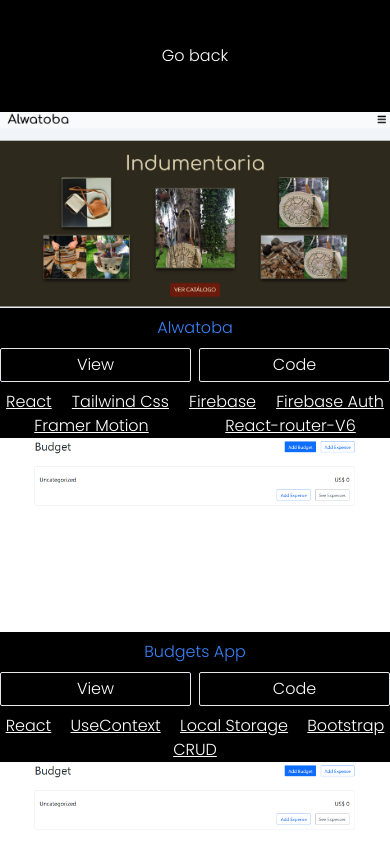
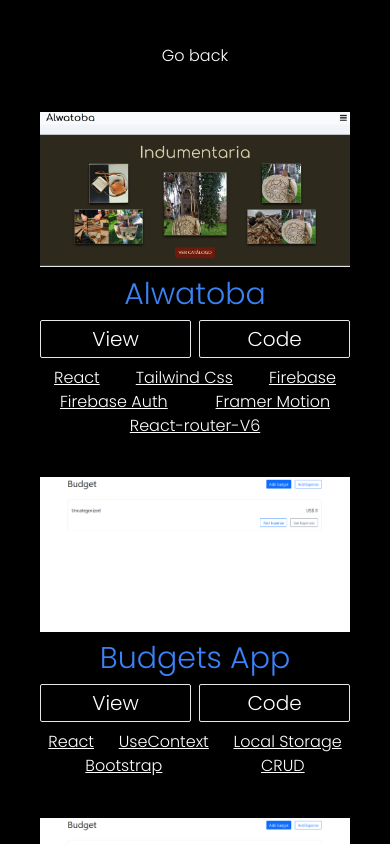
Before and after one commit to GermanGab1781/Portfolio, a React (Create React App) app: page / in a window 390 px wide. Both pictures are taken after a click on the button "My projects". Built offline with nearby package versions, Linux system fonts and the light colour scheme.

Commit message:
Removed Responsive logic and Installed React-responsive instead

```diff
--- a/package.json
+++ b/package.json
@@ -10,6 +10,7 @@
     "framer-motion": "^7.6.1",
     "react": "^18.2.0",
     "react-dom": "^18.2.0",
+    "react-responsive": "^9.0.0",
     "react-scripts": "5.0.1",
     "web-vitals": "^2.1.4"
   },
@@ -20,7 +21,6 @@
     "eject": "react-scripts eject",
     "predeploy": "npm run build",
     "deploy": "gh-pages -d build"
-
   },
   "eslintConfig": {
     "extends": [
--- a/src/App.jsx
+++ b/src/App.jsx
@@ -11,20 +11,21 @@
 import Linkedin from "./media/Linkedin.png"
 import Resume from "./media/Resume.png"
 import Bootstrap from "./media/Bootstrap.png"
-import { useState } from "react";
 import SkillsIcon from "./components/SkillsIcon";
 import ContactIcon from "./components/ContactIcon";
-import { useMediaQuery } from "./MediaQuery";
+import { useState } from "react";
+import { useMediaQuery } from 'react-responsive'
 
 function App() {
   const [menu, setMenu] = useState(false)
   const [about,setAbout] = useState(0)
-  const isMobile = useMediaQuery("(max-width: 500px)");
+  const isMobile = useMediaQuery({query: "(max-width: 800px)"});
+
 
   return (
     <motion.div className="xl:grid xl:grid-rows-2 xl:grid-cols-2 flex flex-col xl:gap-y-10 bg-black text-white w-screen h-screen pb-36 font-Montserrat">
       {/* Title */}
-      <motion.div initial={isMobile ? {x:0,y:"30vw",scale:1.5} : {x:"22vw",y:"30%",scale:1.5}} animate={isMobile ? {x:0,y:0,scale:1} :{x:0,y:0,scale:1}} transition={{delay:1,duration:3}} className="mx-auto xl:col-start-1 flex flex-col xl:h-full h-1/2 2xl:ml-20 2xl:mt-20 xl:ml-16 xl:mt-16 place-content-center text-center">
+      <motion.div initial={isMobile ? {y:"30vw",scale:1.5} : {x:"22vw",y:"30%",scale:1.5}} animate={isMobile ? {y:0,scale:1} :{x:0,y:0,scale:1}} transition={{delay:1,duration:3}} className="mx-auto xl:col-start-1 flex flex-col xl:h-full h-1/2 2xl:ml-20 2xl:mt-20 xl:ml-16 xl:mt-16 place-content-center text-center">
         <span className="2xl:text-8xl xl:text-7xl text-2xl font-bold">Germán Gabriel</span>
         <span className="2xl:text-6xl xl:text-5xl text-xl">Fullstack developer</span>
       </motion.div>
@@ -39,7 +40,7 @@
 
         {/* Skills */}
         <motion.div className="">
-          <span className="bg-slate-300 sm:bg-red-800 md:bg-amber-400 lg:bg-lime-500 xl:bg-sky-500 2xl:bg-violet-700 p-5"></span>
+          {/* <span className="bg-slate-300 sm:bg-red-800 md:bg-amber-400 lg:bg-lime-500 xl:bg-sky-500 2xl:bg-violet-700 p-5"></span> */}
           <span className="2xl:text-3xl text-2xl font-semibold">Skills</span>
           <div className="flex flex-row flex-wrap">
             <SkillsIcon name="React" img={ReactIcon}/>
--- a/src/MediaQuery.jsx
+++ /dev/null
@@ -1,18 +0,0 @@
-import { useEffect, useState } from "react";
-
-export function useMediaQuery(query) {
-  const [matches, setMatches] = useState(false);
-  useEffect(() => {
-    const media = window.matchMedia(query);
-    if (media.matches !== matches) {
-      setMatches(media.matches);
-    }
-    const listener = () => {
-      setMatches(media.matches);
-    };
-    media.addListener(listener);
-    return () => media.removeListener(listener);
-  }, [matches, query]);
-
-  return matches;
-}
--- a/src/components/ProjectItem.jsx
+++ b/src/components/ProjectItem.jsx
@@ -8,15 +8,15 @@
   return (
     <motion.li variants={variants} transition={{duration:0.3}} className='flex flex-col 2xl:w-80 xl:w-64 gap-2 cursor-default text-center'>
       <img className='2xl:w-80 2xl:h-56 xl:w-64 xl:h-40' src={img} alt="bruh"/>
-      <span className='text-blue-500 2xl:text-4xl xl:text-3xl whitespace-nowrap'>{name}</span>
+      <span className='text-blue-500 2xl:text-4xl text-3xl whitespace-nowrap'>{name}</span>
       <div className='flex flex-row gap-x-2'>
-        <a className='text-white 2xl:text-2xl xl:text-xl border rounded-sm hover:border-blue-500 hover:text-slate-400 p-1 w-1/2 transition-all' href={urlPage} target="_blank" rel="noreferrer">View</a>
-        <a className='text-white 2xl:text-2xl xl:text-xl border rounded-sm hover:border-blue-500 hover:text-slate-400 p-1 w-1/2 transition-all' href={urlCode} target="_blank" rel="noreferrer">Code</a>
+        <a className='text-white 2xl:text-2xl text-xl border rounded-sm hover:border-blue-500 hover:text-slate-400 p-1 w-1/2 transition-all' href={urlPage} target="_blank" rel="noreferrer">View</a>
+        <a className='text-white 2xl:text-2xl text-xl border rounded-sm hover:border-blue-500 hover:text-slate-400 p-1 w-1/2 transition-all' href={urlCode} target="_blank" rel="noreferrer">Code</a>
       </div>
       <div className='flex flex-wrap gap-x-2 m-auto'>
         {languages.map((language,index)=>{
           return(
-            <span className='m-auto underline' key={index}>{language}</span>
+            <span className='m-auto underline text-md' key={index}>{language}</span>
           )
         })}
       </div>
--- a/src/components/Projects.jsx
+++ b/src/components/Projects.jsx
@@ -9,7 +9,7 @@
     closed: {}
   };
   return (
-    <motion.ul variants={variants} className='flex flex-row flex-wrap xl:mt-16 w-screen place-content-evenly '>
+    <motion.ul variants={variants} className='flex flex-row gap-10 place-content-center flex-wrap xl:my-16 px-10 w-full'>
       {projectsData.map((project, index) =>{
         return(
           <ProjectItem key={index} name={project.name} img={project.img} urlPage={project.urlPage} urlCode={project.urlCode} languages={project.languages}/>
--- a/src/components/SkillsIcon.jsx
+++ b/src/components/SkillsIcon.jsx
@@ -3,7 +3,7 @@
 const SkillsIcon = ({name, img}) => {
   return (
       <div className="relative m-auto group mb-8">
-        <img className="xl:h-24 xl:w-24 h-10 w-10 group-hover:scale-110 transition-all duration-300 " src={img} alt="React Icon"/>
+        <img className="2xl:h-24 2xl:w-24 xl:h-20 xl:w-20 h-10 w-10 group-hover:scale-110 transition-all duration-300 " src={img} alt="React Icon"/>
         <span className="absolute opacity-0 group-hover:opacity-100 transition-all duration-300 delay-100 text-2xl -bottom-8 left-1/2 -translate-x-1/2 whitespace-nowrap text-white">{name}</span>
       </div>
   );
--- a/src/components/SliderMenu.jsx
+++ b/src/components/SliderMenu.jsx
@@ -17,7 +17,7 @@
       ?"fixed bottom-0 w-screen h-full text-center bg-black transition-all ease-in-out duration-1000 overflow-y-auto"
       :"fixed bottom-0 w-screen h-16 text-center bg-blue-700 transition-all ease-in-out duration-1000"
     }>
-      <button className={state ?'xl:text-3xl xl:mt-2 p-1 mt-10 transition-all ' :'xl:text-3xl xl:mt-2 p-1 transition-all'} onClick={handleClose}>{state ? "Go back"  :"My projects" }</button>
+      <button className={state ?'xl:text-3xl xl:mt-2 p-1 mt-10 transition-all' :'xl:text-3xl xl:mt-2 p-1 transition-all'} onClick={handleClose}>{state ? "Go back"  :"My projects" }</button>
       <motion.div className='mt-10 ' animate={state ? "open" : "closed"} variants={variants}>
         <Projects/>
       </motion.div>
--- a/src/data/projectsData.js
+++ b/src/data/projectsData.js
@@ -19,6 +19,34 @@
     urlPage:"https://germangab1781.github.io/budgets",
     urlCode:"https://github.com/GermanGab1781/budgets",
     languages:["React","UseContext","Local Storage","Bootstrap","CRUD"]
+  },
+  {
+    name:"Budgets App",
+    img:require("../media/ProjectBudgets.png"),
+    urlPage:"https://germangab1781.github.io/budgets",
+    urlCode:"https://github.com/GermanGab1781/budgets",
+    languages:["React","UseContext","Local Storage","Bootstrap","CRUD"]
+  },
+  {
+    name:"Budgets App",
+    img:require("../media/ProjectBudgets.png"),
+    urlPage:"https://germangab1781.github.io/budgets",
+    urlCode:"https://github.com/GermanGab1781/budgets",
+    languages:["React","UseContext","Local Storage","Bootstrap","CRUD"]
+  },
+  {
+    name:"Budgets App",
+    img:require("../media/ProjectBudgets.png"),
+    urlPage:"https://germangab1781.github.io/budgets",
+    urlCode:"https://github.com/GermanGab1781/budgets",
+    languages:["React","UseContext","Local Storage","Bootstrap","CRUD"]
+  },
+  {
+    name:"Budgets App",
+    img:require("../media/ProjectBudgets.png"),
+    urlPage:"https://germangab1781.github.io/budgets",
+    urlCode:"https://github.com/GermanGab1781/budgets",
+    languages:["React","UseContext","Local Storage","Bootstrap","CRUD"]
   }
 
 ]
```
Also changed, not shown: 1 other file (tests, documents, lock files or other folders).
